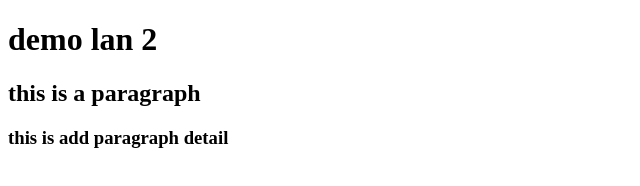
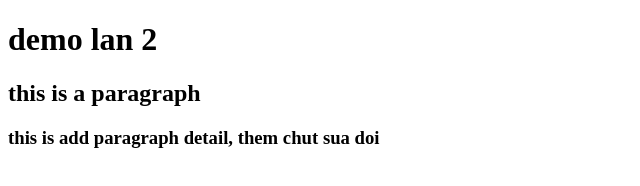
Before and after one commit to shiho2305/demo_gihub, a plain HTML site: page contact.html in a window 1280 px wide. Shown: the whole page, without its empty margins (0-640 px from the left). Drawn offline with Linux system fonts and the light colour scheme.

Commit message:
thu conflic

```diff
--- a/contact.html
+++ b/contact.html
@@ -9,6 +9,6 @@
 <body>
     <h1>demo lan 2</h1>
     <h2>this is a paragraph</h2>
-    <h3>this is add paragraph detail</h3>
+    <h3>this is add paragraph detail, them chut sua doi</h3>
 </body>
 </html>
```
